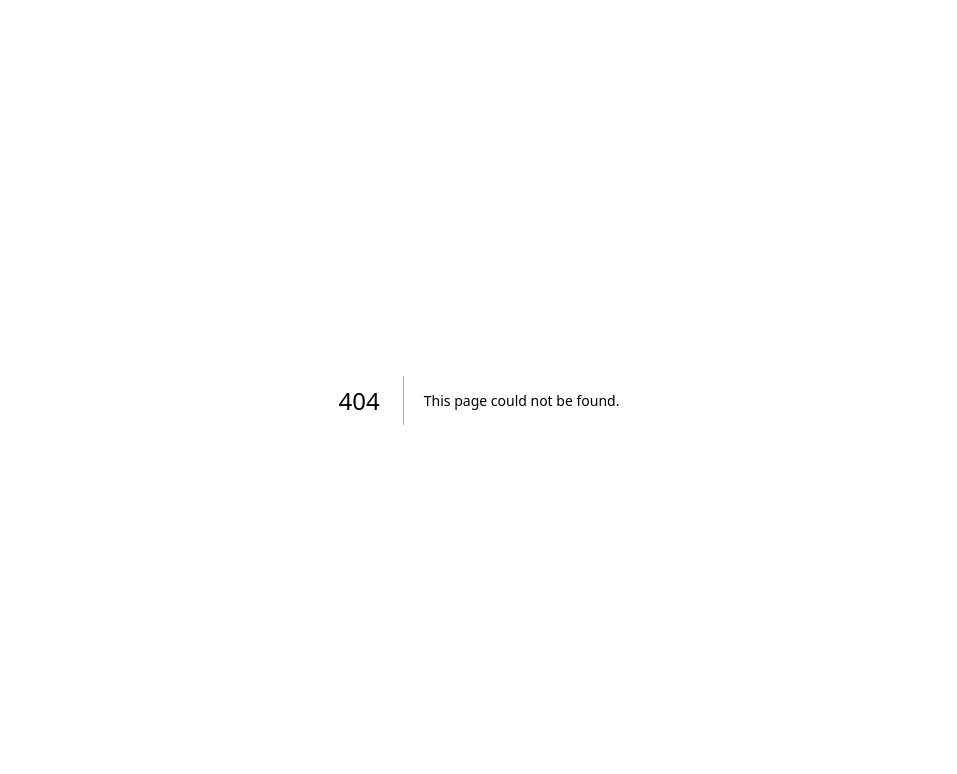
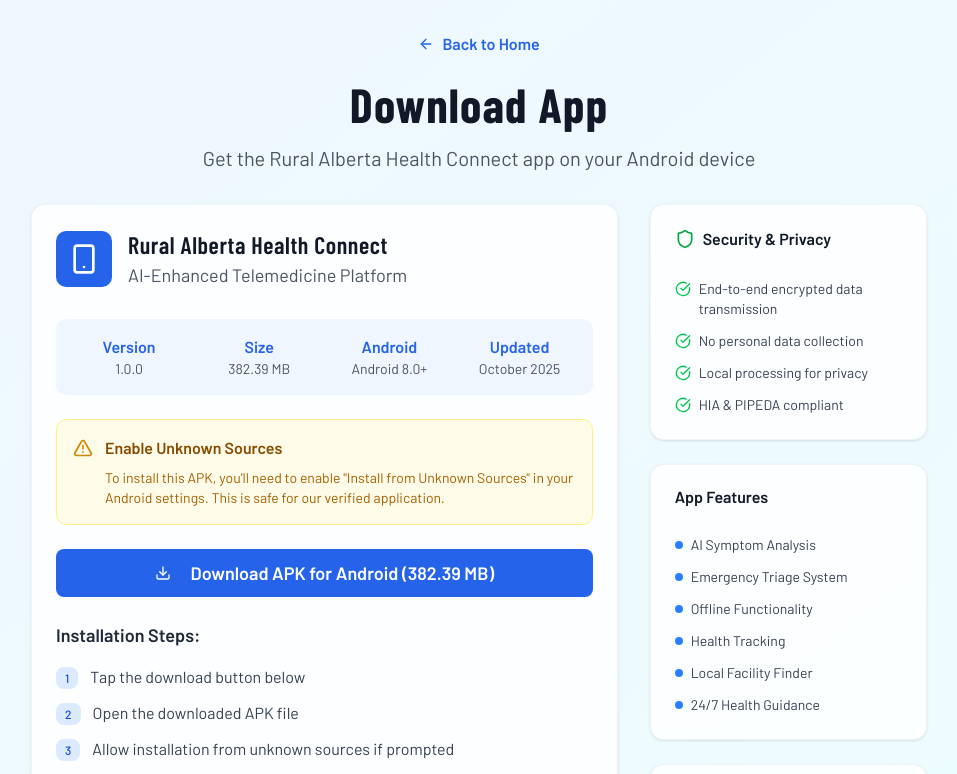
Before and after one commit to RhailynJane/rahc_website, a Next.js app: page /download in a window 1280 px wide. Before the commit this address had no page. Shown: the top 774 px of the page, without its empty margins (161-1118 px from the left). Built offline with nearby package versions, Linux system fonts and the light colour scheme.

Commit message:
added download

```diff
--- /dev/null
+++ b/app/download/page.js
@@ -0,0 +1,243 @@
+"use client";
+
+import { Button } from "@/components/ui/button";
+import {
+  Card,
+  CardContent,
+  CardDescription,
+  CardHeader,
+  CardTitle,
+} from "@/components/ui/card";
+import { Badge } from "@/components/ui/badge";
+import {
+  Smartphone,
+  Download,
+  Shield,
+  CheckCircle,
+  AlertTriangle,
+  ArrowLeft,
+} from "lucide-react";
+import Link from "next/link";
+
+export default function DownloadPage() {
+  const appFeatures = [
+    "AI Symptom Analysis",
+    "Emergency Triage System",
+    "Offline Functionality",
+    "Health Tracking",
+    "Local Facility Finder",
+    "24/7 Health Guidance",
+  ];
+  const handleDownload = () => {
+    const apkUrl =
+      "https://drive.google.com/uc?export=download&id=1wrifuWBuuA2I5XBTgrmXQTX0KJ8eHgEp";
+    window.open(apkUrl, "_blank", "noopener,noreferrer");
+  };
+
+  const appInfo = {
+    version: "1.0.0",
+    size: "382.39 MB",
+    requirements: "Android 8.0+",
+    lastUpdated: "October 2025",
+  };
+
+  const securityFeatures = [
+    "End-to-end encrypted data transmission",
+    "No personal data collection",
+    "Local processing for privacy",
+    "HIA & PIPEDA compliant",
+  ];
+
+  const installationSteps = [
+    "Tap the download button below",
+    "Open the downloaded APK file",
+    "Allow installation from unknown sources if prompted",
+    "Follow the installation instructions",
+    "Launch the app and get started",
+  ];
+
+  return (
+    <div className="min-h-screen bg-gradient-to-br from-blue-50 to-cyan-50 font-barlow">
+      <div className="container mx-auto px-4 py-8">
+        {/* Header */}
+        <div className="text-center mb-8">
+          <Link
+            href="/"
+            className="inline-flex items-center text-blue-600 hover:text-blue-700 mb-6 font-semibold"
+          >
+            <ArrowLeft className="mr-2 h-4 w-4" />
+            Back to Home
+          </Link>
+          <h1 className="text-4xl md:text-5xl font-bold mb-4 text-gray-900 font-barlow-condensed">
+            Download App
+          </h1>
+          <p className="text-xl text-gray-600 max-w-2xl mx-auto">
+            Get the Rural Alberta Health Connect app on your Android device
+          </p>
+        </div>
+
+        <div className="max-w-4xl mx-auto grid grid-cols-1 lg:grid-cols-3 gap-8">
+          {/* Main Download Card */}
+          <div className="lg:col-span-2">
+            <Card className="bg-white/80 backdrop-blur-sm border-gray-200/50 hover:shadow-xl transition-all duration-300">
+              <CardHeader>
+                <div className="flex items-center space-x-4">
+                  <div className="p-3 bg-blue-600 rounded-lg text-white">
+                    <Smartphone className="h-8 w-8" />
+                  </div>
+                  <div>
+                    <CardTitle className="text-2xl text-gray-900 font-barlow-condensed">
+                      Rural Alberta Health Connect
+                    </CardTitle>
+                    <CardDescription className="text-lg text-gray-600">
+                      AI-Enhanced Telemedicine Platform
+                    </CardDescription>
+                  </div>
+                </div>
+              </CardHeader>
+              <CardContent className="space-y-6">
+                {/* App Info */}
+                <div className="grid grid-cols-2 md:grid-cols-4 gap-4 p-4 bg-blue-50 rounded-lg">
+                  <div className="text-center">
+                    <div className="font-semibold text-blue-600">Version</div>
+                    <div className="text-sm text-gray-600">
+                      {appInfo.version}
+                    </div>
+                  </div>
+                  <div className="text-center">
+                    <div className="font-semibold text-blue-600">Size</div>
+                    <div className="text-sm text-gray-600">{appInfo.size}</div>
+                  </div>
+                  <div className="text-center">
+                    <div className="font-semibold text-blue-600">Android</div>
+                    <div className="text-sm text-gray-600">
+                      {appInfo.requirements}
+                    </div>
+                  </div>
+                  <div className="text-center">
+                    <div className="font-semibold text-blue-600">Updated</div>
+                    <div className="text-sm text-gray-600">
+                      {appInfo.lastUpdated}
+                    </div>
+                  </div>
+                </div>
+
+                {/* Security Warning */}
+                <div className="bg-yellow-50 border border-yellow-200 rounded-lg p-4">
+                  <div className="flex items-start space-x-3">
+                    <AlertTriangle className="h-5 w-5 text-yellow-600 mt-0.5 flex-shrink-0" />
+                    <div>
+                      <h4 className="font-semibold text-yellow-800 mb-2">
+                        Enable Unknown Sources
+                      </h4>
+                      <p className="text-yellow-700 text-sm">
+                        To install this APK, you&apos;ll need to enable
+                        &quot;Install from Unknown Sources&quot; in your Android
+                        settings. This is safe for our verified application.
+                      </p>
+                    </div>
+                  </div>
+                </div>
+
+                {/* Download Button */}
+                <Button
+                  onClick={handleDownload}
+                  className="w-full py-6 text-lg bg-blue-600 hover:bg-blue-700 text-white font-semibold"
+                  size="lg"
+                >
+                  <Download className="mr-3 h-6 w-6" />
+                  Download APK for Android ({appInfo.size})
+                </Button>
+
+                {/* Installation Steps */}
+                <div>
+                  <h3 className="font-semibold mb-4 text-gray-800 text-lg">
+                    Installation Steps:
+                  </h3>
+                  <ol className="space-y-3">
+                    {installationSteps.map((step, index) => (
+                      <li key={step} className="flex items-start space-x-3">
+                        <Badge className="bg-blue-100 text-blue-700 flex-shrink-0 mt-0.5">
+                          {index + 1}
+                        </Badge>
+                        <span className="text-gray-700">{step}</span>
+                      </li>
+                    ))}
+                  </ol>
+                </div>
+              </CardContent>
+            </Card>
+          </div>
+
+          {/* Sidebar */}
+          <div className="space-y-6">
+            {/* Security Features */}
+            <Card className="bg-white/80 backdrop-blur-sm border-gray-200/50">
+              <CardHeader>
+                <CardTitle className="flex items-center space-x-2 text-gray-900">
+                  <Shield className="h-5 w-5 text-green-600" />
+                  <span>Security & Privacy</span>
+                </CardTitle>
+              </CardHeader>
+              <CardContent>
+                <div className="space-y-3">
+                  {securityFeatures.map((feature) => (
+                    <div key={feature} className="flex items-start space-x-2">
+                      <CheckCircle className="h-4 w-4 text-green-500 mt-0.5 flex-shrink-0" />
+                      <span className="text-sm text-gray-700">{feature}</span>
+                    </div>
+                  ))}
+                </div>
+              </CardContent>
+            </Card>
+
+            {/* App Features */}
+            <Card className="bg-white/80 backdrop-blur-sm border-gray-200/50">
+              <CardHeader>
+                <CardTitle className="text-gray-900">App Features</CardTitle>
+              </CardHeader>
+              <CardContent>
+                <div className="space-y-3">
+                  {appFeatures.map((feature) => {
+                    return (
+                      <div
+                        key={feature}
+                        className="flex items-center space-x-2"
+                      >
+                        <div className="w-2 h-2 bg-blue-500 rounded-full flex-shrink-0" />
+                        <span className="text-sm text-gray-700">{feature}</span>
+                      </div>
+                    );
+                  })}
+                </div>
+              </CardContent>
+            </Card>
+
+            {/* Support */}
+            <Card className="bg-white/80 backdrop-blur-sm border-gray-200/50">
+              <CardHeader>
+                <CardTitle className="text-gray-900">Need Help?</CardTitle>
+              </CardHeader>
+              <CardContent>
+                <p className="text-sm text-gray-600 mb-4">
+                  Having trouble with installation or have questions about the
+                  app?
+                </p>
+                <Button
+                  variant="outline"
+                  className="w-full"
+                  onClick={() =>
+                    (window.location.href =
+                      "mailto:ruralalbertahealthconnect@gmail.com")
+                  }
+                >
+                  Contact Support
+                </Button>
+              </CardContent>
+            </Card>
+          </div>
+        </div>
+      </div>
+    </div>
+  );
+}
```
